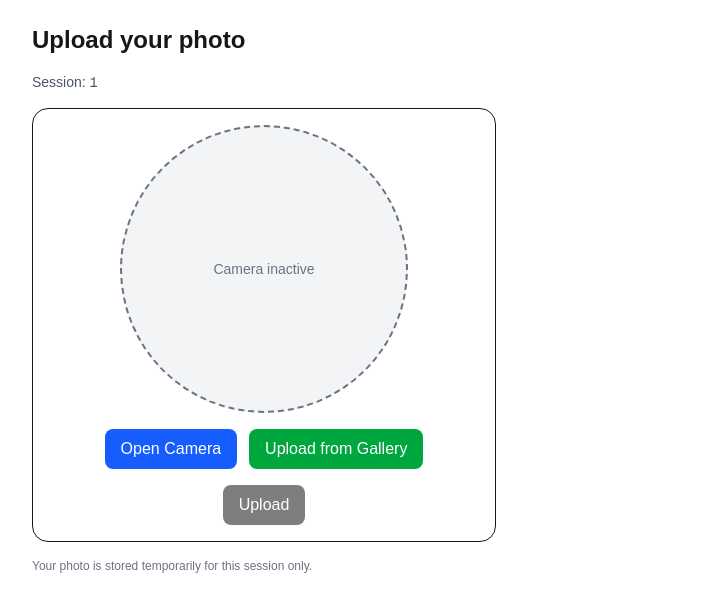
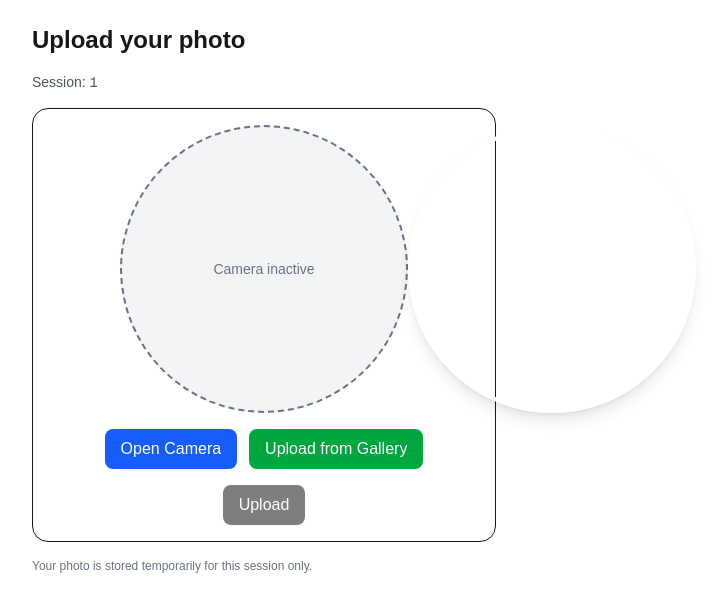
Before and after one commit to codingmaster094/latest-skin-scan-app, a Next.js app: page /upload/1 in a window 1280 px wide. Shown: the top 612 px of the page, without its empty margins (376-1100 px from the left). Built offline with nearby package versions, Linux system fonts and the light colour scheme.

Commit message:
add photo shape

```diff
--- a/app/upload/[sessionId]/page.jsx
+++ b/app/upload/[sessionId]/page.jsx
@@ -195,6 +195,29 @@ export default function MobileUploadPage({ params }) {
               Camera inactive
             </div>
           )}
+
+          <div className="relative">
+            <video
+              ref={videoRef}
+              className={`w-72 h-72 rounded-full object-cover ${streaming ? "" : "hidden"}`}
+              playsInline
+              muted
+              autoPlay
+            />
+            {/* Circular overlay frame */}
+            <div
+              aria-hidden
+              className="absolute inset-0 w-72 h-72 rounded-full pointer-events-none flex items-center justify-center"
+            >
+              {/* Outer semi-transparent dark to emphasize circle: using pseudo overlay via sibling */}
+              <div className="w-full h-full rounded-full border-4 border-white shadow-lg"></div>
+            </div>
+            {/* A subtle full-screen overlay to darken outside circle */}
+            <div className="absolute inset-0 w-72 h-72 rounded-full pointer-events-none">
+              {/* We create outside dark by using box-shadow-like pseudo effect via CSS - simplified here */}
+              {/* (This is optional; you'd typically use complex CSS with ::before/::after for the donut) */}
+            </div>
+          </div>
         </div>
 
         {/* Hidden canvas used for capture */}
```
